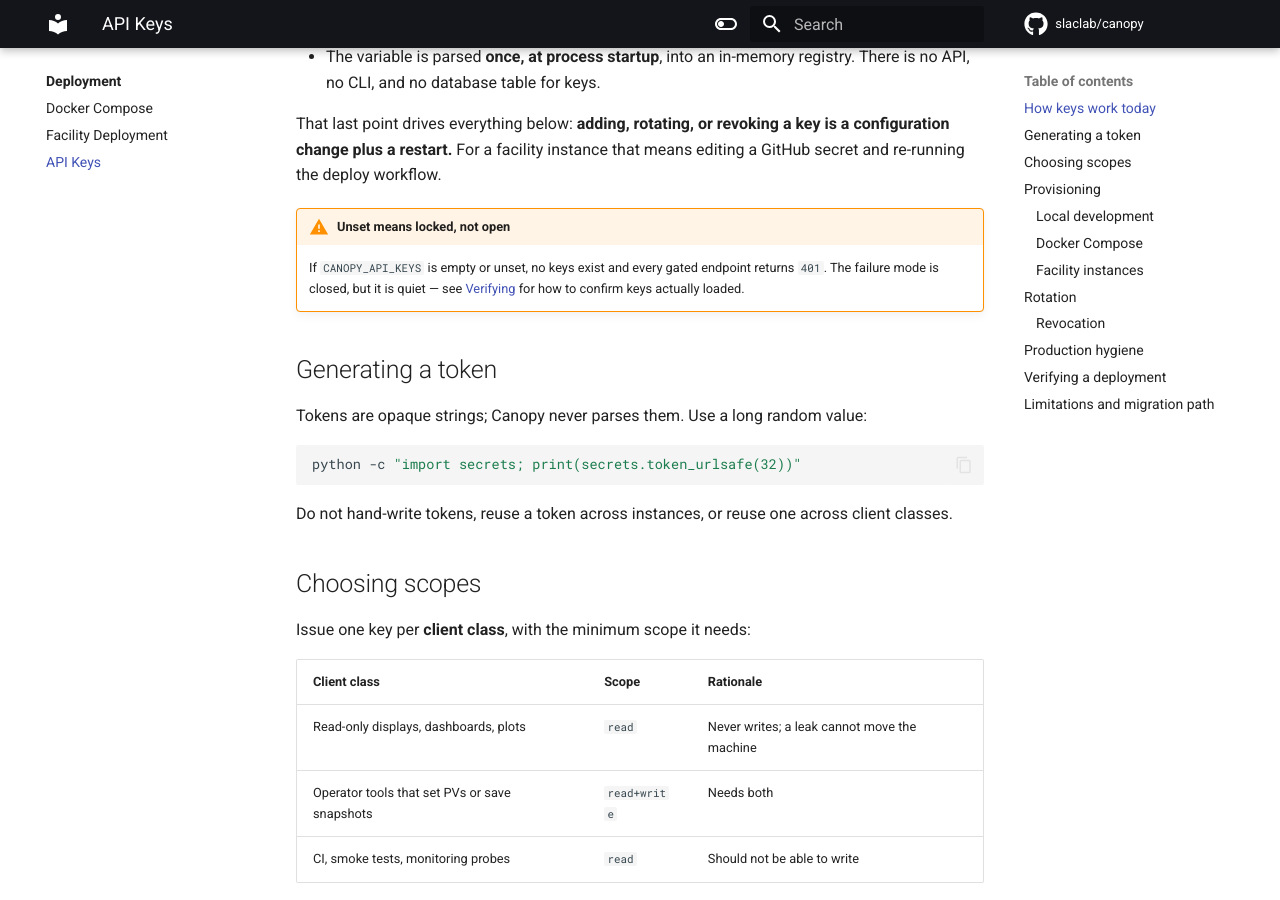
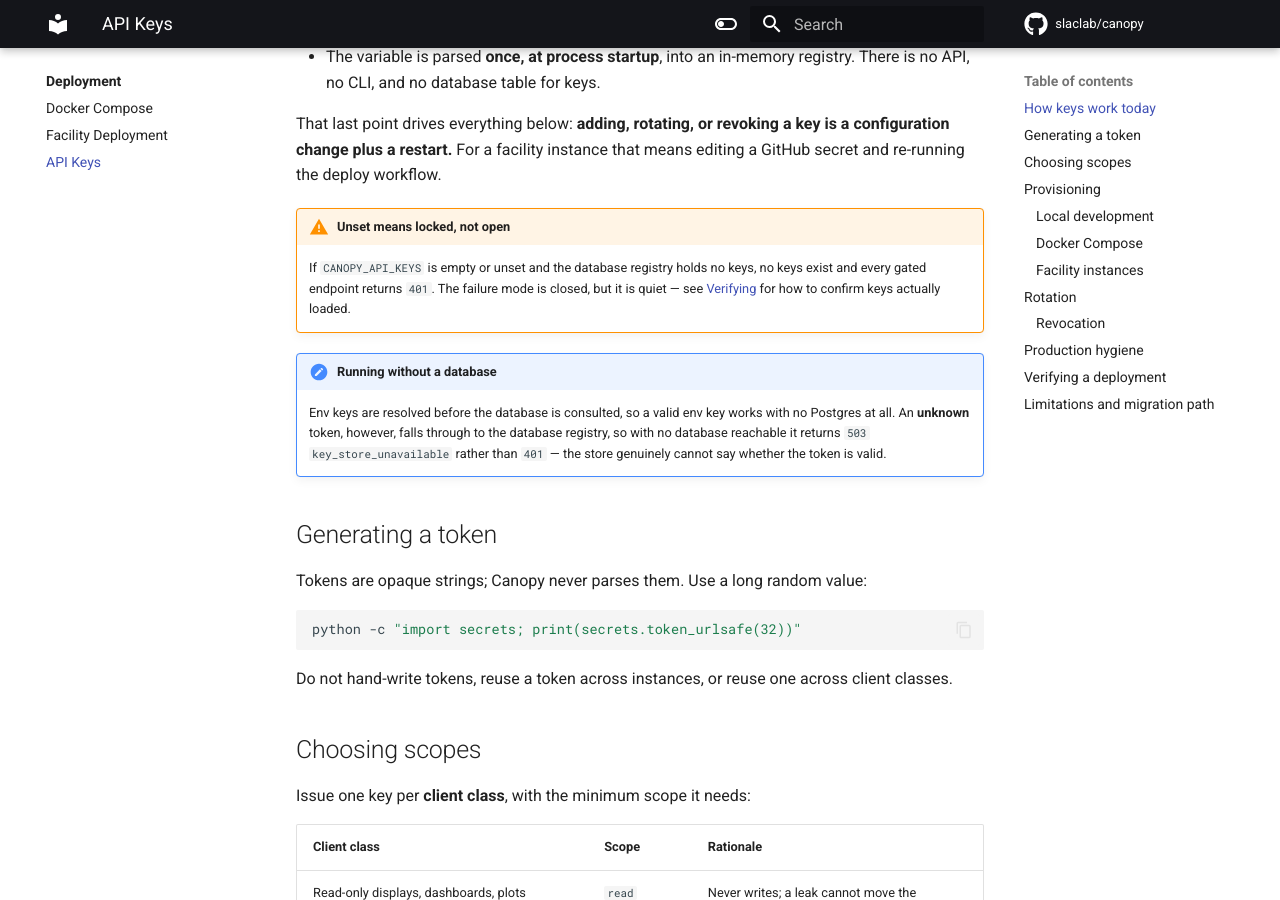
Before and after one commit to slaclab/canopy, an MkDocs documentation site: the page built from docs/deployment/api-keys.md, in a window 1280 px wide and 900 px high, scrolled down 593 px. Built offline with MkDocs 1.6.1 and Material for MkDocs 9.7.7, drawn with Linux system fonts in a browser that asks for light colours; comment, search, counter and statistics services are not loaded; some of the changed text lies outside the part shown.

```diff
--- a/docs/deployment/api-keys.md
+++ b/docs/deployment/api-keys.md
@@ -27,9 +27,17 @@ is a configuration change plus a restart.** For a facility instance that means
 editing a GitHub secret and re-running the deploy workflow.
 
 !!! warning "Unset means locked, not open"
-    If `CANOPY_API_KEYS` is empty or unset, no keys exist and every gated
-    endpoint returns `401`. The failure mode is closed, but it is quiet — see
-    [Verifying](#verifying-a-deployment) for how to confirm keys actually loaded.
+    If `CANOPY_API_KEYS` is empty or unset and the database registry holds no
+    keys, no keys exist and every gated endpoint returns `401`. The failure mode
+    is closed, but it is quiet — see [Verifying](#verifying-a-deployment) for how
+    to confirm keys actually loaded.
+
+!!! note "Running without a database"
+    Env keys are resolved before the database is consulted, so a valid env key
+    works with no Postgres at all. An **unknown** token, however, falls through to
+    the database registry, so with no database reachable it returns `503`
+    `key_store_unavailable` rather than `401` — the store genuinely cannot say
+    whether the token is valid.
 
 ## Generating a token
 
```
Also changed, not shown: other parts of docs/deployment/api-keys.md (+1 -1 lines), 2 other files.
